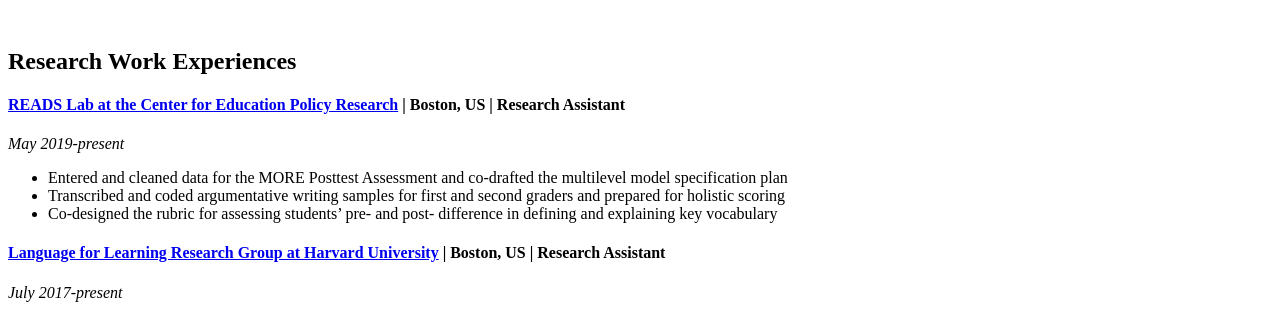
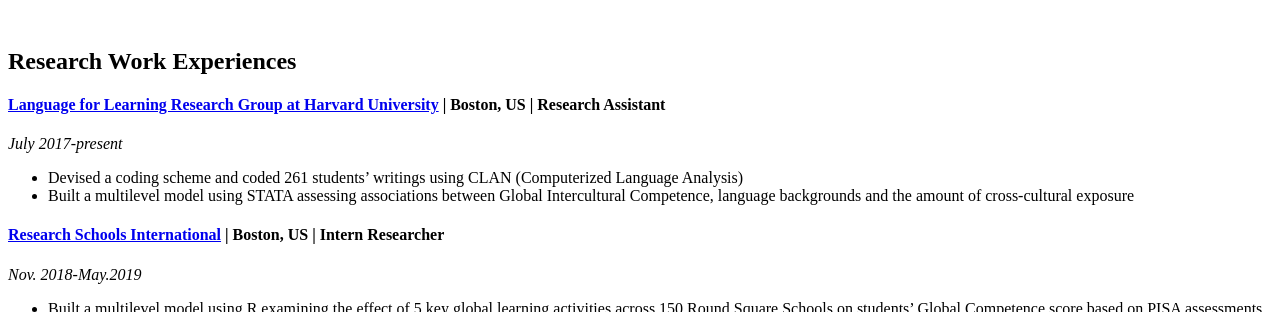
Before and after one commit to Sylviawzy/Sylviawzy.github.io, a Jekyll site: the page built from index.md, in a window 1280 px wide and 900 px high, scrolled down 2728 px, cut to the strip 164-476 px from the top of the window. Built offline with Jekyll 4.4.1, drawn with Linux system fonts in a browser that asks for light colours; our own code applies the rules of GitHub Pages for plain Markdown files; a style sheet for code colours, icons or effects is not loaded.

Commit message:
Update index.md

```diff
--- a/index.md
+++ b/index.md
@@ -42,12 +42,6 @@
 <br><br>
 
 ## Research Work Experiences
-
-#### [READS Lab at the Center for Education Policy Research](https://www.readslab.org/?utm_campaign=redirect_analysis&utm_source=ngnix) | Boston, US | Research Assistant
-_May 2019-present_
-- Entered and cleaned data for the MORE Posttest Assessment and co-drafted the multilevel model specification plan
--	Transcribed and coded argumentative writing samples for first and second graders and prepared for holistic scoring
--	Co-designed the rubric for assessing students’ pre- and post- difference in defining and explaining key vocabulary
 
 #### [Language for Learning Research Group at Harvard University](https://projects.iq.harvard.edu/uccelli) | Boston, US | Research Assistant
 _July 2017-present_
```
